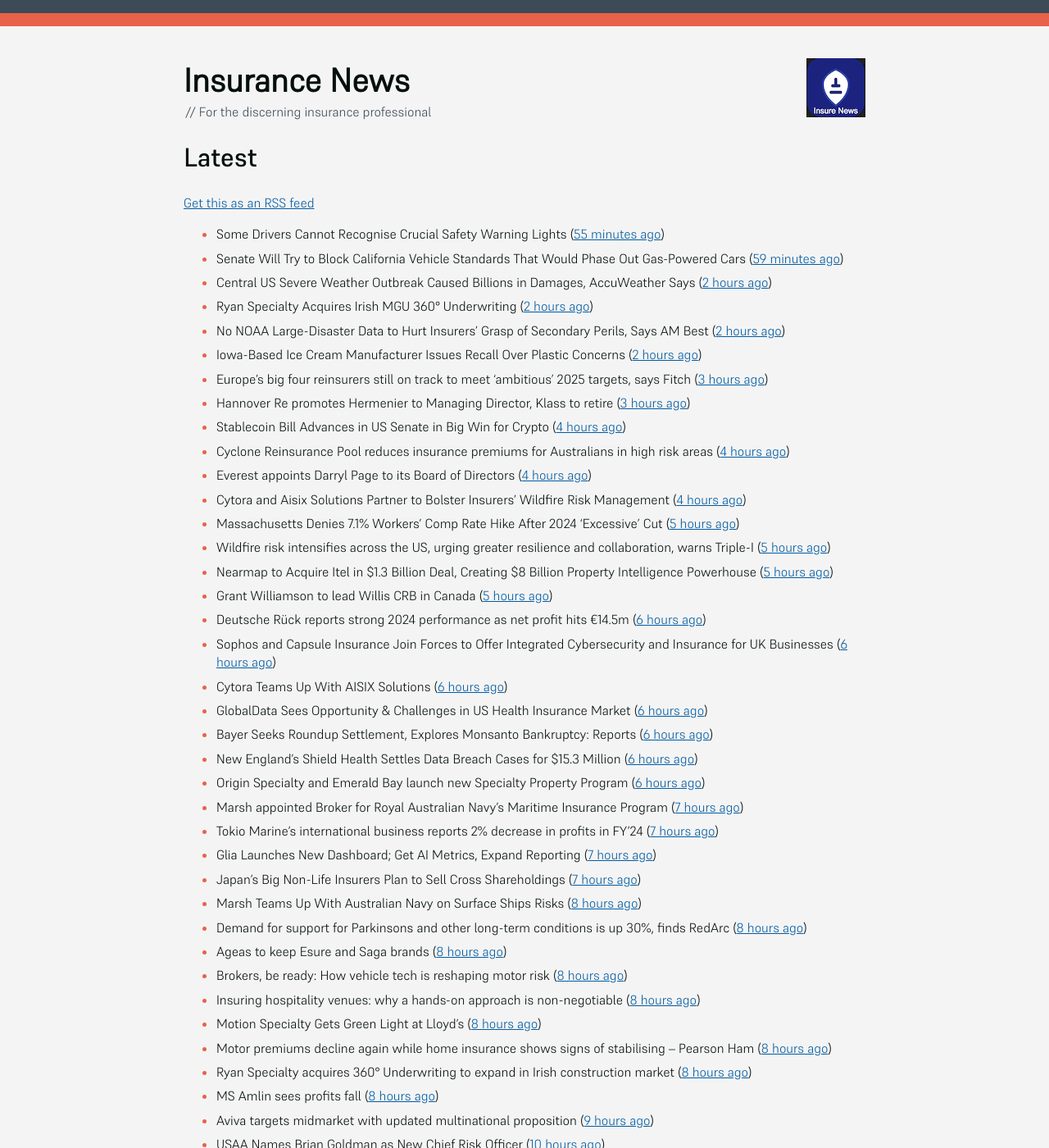
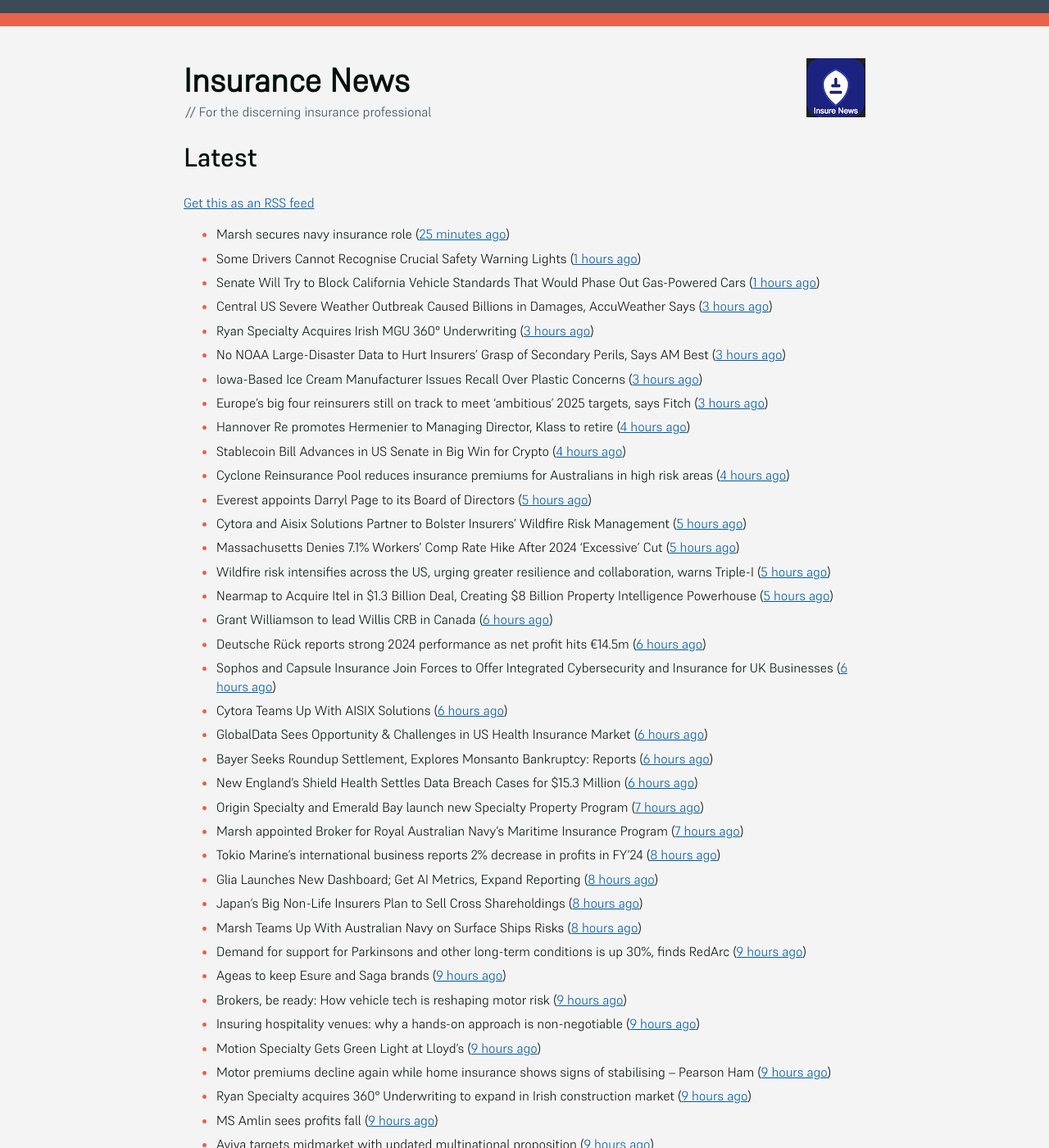
Before and after one commit to mat-0/feeds.thechels.uk, a Jekyll site: the page built from index.md, in a window 1280 px wide and 1400 px high. Shown: the whole window at 82% size. Built offline with Jekyll 4.4.1, drawn with Linux system fonts in a browser that asks for light colours; some of the changed text lies outside the part shown.

Commit message:
New Feed

```diff
--- a/index.md
+++ b/index.md
@@ -8,56 +8,57 @@ description: Latest Updates
 [Get this as an RSS feed](/feed.rss)
 
 <!-- news_marker starts -->
-- Some Drivers Cannot Recognise Crucial Safety Warning Lights ([55 minutes ago](https://insurance-edge.net/2025/05/20/some-drivers-cannot-recognise-crucial-safety-warning-lights/))
-- Senate Will Try to Block California Vehicle Standards That Would Phase Out Gas-Powered Cars ([59 minutes ago](https://www.insurancejournal.com/news/west/2025/05/20/824554.htm))
-- Central US Severe Weather Outbreak Caused Billions in Damages, AccuWeather Says ([2 hours ago](https://www.insurancejournal.com/news/midwest/2025/05/20/824523.htm))
-- Ryan Specialty Acquires Irish MGU 360° Underwriting ([2 hours ago](https://www.insurancejournal.com/news/international/2025/05/20/824530.htm))
-- No NOAA Large-Disaster Data to Hurt Insurers’ Grasp of Secondary Perils, Says AM Best ([2 hours ago](https://www.insurancejournal.com/news/national/2025/05/20/824515.htm))
-- Iowa-Based Ice Cream Manufacturer Issues Recall Over Plastic Concerns ([2 hours ago](https://www.insurancejournal.com/news/midwest/2025/05/20/824520.htm))
+- Marsh secures navy insurance role ([25 minutes ago](https://www.insurancebusinessmag.com/uk/news/construction-engineering/marsh-secures-navy-insurance-role-536336.aspx))
+- Some Drivers Cannot Recognise Crucial Safety Warning Lights ([1 hours ago](https://insurance-edge.net/2025/05/20/some-drivers-cannot-recognise-crucial-safety-warning-lights/))
+- Senate Will Try to Block California Vehicle Standards That Would Phase Out Gas-Powered Cars ([1 hours ago](https://www.insurancejournal.com/news/west/2025/05/20/824554.htm))
+- Central US Severe Weather Outbreak Caused Billions in Damages, AccuWeather Says ([3 hours ago](https://www.insurancejournal.com/news/midwest/2025/05/20/824523.htm))
+- Ryan Specialty Acquires Irish MGU 360° Underwriting ([3 hours ago](https://www.insurancejournal.com/news/international/2025/05/20/824530.htm))
+- No NOAA Large-Disaster Data to Hurt Insurers’ Grasp of Secondary Perils, Says AM Best ([3 hours ago](https://www.insurancejournal.com/news/national/2025/05/20/824515.htm))
+- Iowa-Based Ice Cream Manufacturer Issues Recall Over Plastic Concerns ([3 hours ago](https://www.insurancejournal.com/news/midwest/2025/05/20/824520.htm))
 - Europe’s big four reinsurers still on track to meet ‘ambitious’ 2025 targets, says Fitch ([3 hours ago](https://www.reinsurancene.ws/europes-big-four-reinsurers-still-on-track-to-meet-ambitious-2025-targets-says-fitch/))
-- Hannover Re promotes Hermenier to Managing Director, Klass to retire ([3 hours ago](https://www.reinsurancene.ws/hannover-re-promotes-hermenier-to-managing-director-klass-to-retire/))
+- Hannover Re promotes Hermenier to Managing Director, Klass to retire ([4 hours ago](https://www.reinsurancene.ws/hannover-re-promotes-hermenier-to-managing-director-klass-to-retire/))
 - Stablecoin Bill Advances in US Senate in Big Win for Crypto ([4 hours ago](https://www.insurancejournal.com/news/national/2025/05/20/824512.htm))
 - Cyclone Reinsurance Pool reduces insurance premiums for Australians in high risk areas ([4 hours ago](https://www.reinsurancene.ws/cyclone-reinsurance-pool-reduces-insurance-premiums-for-australians-in-high-risk-areas/))
-- Everest appoints Darryl Page to its Board of Directors ([4 hours ago](https://www.reinsurancene.ws/everest-appoints-darryl-page-to-its-board-of-directors/))
-- Cytora and Aisix Solutions Partner to Bolster Insurers’ Wildfire Risk Management ([4 hours ago](https://www.insurtechinsights.com/cytora-and-aisix-solutions-partner-to-bolster-insurers-wildfire-risk-management/))
+- Everest appoints Darryl Page to its Board of Directors ([5 hours ago](https://www.reinsurancene.ws/everest-appoints-darryl-page-to-its-board-of-directors/))
+- Cytora and Aisix Solutions Partner to Bolster Insurers’ Wildfire Risk Management ([5 hours ago](https://www.insurtechinsights.com/cytora-and-aisix-solutions-partner-to-bolster-insurers-wildfire-risk-management/))
 - Massachusetts Denies 7.1% Workers’ Comp Rate Hike After 2024 ‘Excessive’ Cut ([5 hours ago](https://www.insurancejournal.com/news/east/2025/05/20/824489.htm))
 - Wildfire risk intensifies across the US, urging greater resilience and collaboration, warns Triple-I ([5 hours ago](https://www.reinsurancene.ws/wildfire-risk-intensifies-across-the-us-urging-greater-resilience-and-collaboration-warns-triple-i/))
 - Nearmap to Acquire Itel in $1.3 Billion Deal, Creating $8 Billion Property Intelligence Powerhouse ([5 hours ago](https://www.insurtechinsights.com/nearmap-to-acquire-itel-in-1-3-billion-deal-creating-8-billion-property-intelligence-powerhouse/))
-- Grant Williamson to lead Willis CRB in Canada ([5 hours ago](https://www.reinsurancene.ws/grant-williamson-to-lead-willis-crb-in-canada/))
+- Grant Williamson to lead Willis CRB in Canada ([6 hours ago](https://www.reinsurancene.ws/grant-williamson-to-lead-willis-crb-in-canada/))
 - Deutsche Rück reports strong 2024 performance as net profit hits €14.5m ([6 hours ago](https://www.reinsurancene.ws/deutsche-ruck-reports-strong-2024-performance-as-net-profit-hits-e14-5m/))
 - Sophos and Capsule Insurance Join Forces to Offer Integrated Cybersecurity and Insurance for UK Businesses ([6 hours ago](https://www.insurtechinsights.com/sophos-and-capsule-insurance-join-forces-to-offer-integrated-cybersecurity-and-insurance-for-uk-businesses/))
 - Cytora Teams Up With AISIX Solutions ([6 hours ago](https://insurance-edge.net/2025/05/20/cytora-teams-up-with-aisix-solutions/))
 - GlobalData Sees Opportunity & Challenges in US Health Insurance Market ([6 hours ago](https://insurance-edge.net/2025/05/20/globaldata-sees-opportunity-challenges-in-us-health-insurance-market/))
 - Bayer Seeks Roundup Settlement, Explores Monsanto Bankruptcy: Reports ([6 hours ago](https://www.insurancejournal.com/news/national/2025/05/20/824477.htm))
 - New England’s Shield Health Settles Data Breach Cases for $15.3 Million ([6 hours ago](https://www.insurancejournal.com/news/east/2025/05/20/824475.htm))
-- Origin Specialty and Emerald Bay launch new Specialty Property Program ([6 hours ago](https://www.reinsurancene.ws/origin-specialty-and-emerald-bay-launch-new-specialty-property-program/))
+- Origin Specialty and Emerald Bay launch new Specialty Property Program ([7 hours ago](https://www.reinsurancene.ws/origin-specialty-and-emerald-bay-launch-new-specialty-property-program/))
 - Marsh appointed Broker for Royal Australian Navy’s Maritime Insurance Program ([7 hours ago](https://www.reinsurancene.ws/marsh-appointed-broker-for-royal-australian-navys-maritime-insurance-program/))
-- Tokio Marine’s international business reports 2% decrease in profits in FY’24 ([7 hours ago](https://www.reinsurancene.ws/tokio-marines-international-business-reports-2-decrease-in-profits-in-fy24/))
-- Glia Launches New Dashboard; Get AI Metrics, Expand Reporting ([7 hours ago](https://insurance-edge.net/2025/05/20/glia-launches-new-dashboard-get-ai-metrics-expand-reporting/))
-- Japan’s Big Non-Life Insurers Plan to Sell Cross Shareholdings ([7 hours ago](https://www.insurancejournal.com/news/international/2025/05/20/824468.htm))
+- Tokio Marine’s international business reports 2% decrease in profits in FY’24 ([8 hours ago](https://www.reinsurancene.ws/tokio-marines-international-business-reports-2-decrease-in-profits-in-fy24/))
+- Glia Launches New Dashboard; Get AI Metrics, Expand Reporting ([8 hours ago](https://insurance-edge.net/2025/05/20/glia-launches-new-dashboard-get-ai-metrics-expand-reporting/))
+- Japan’s Big Non-Life Insurers Plan to Sell Cross Shareholdings ([8 hours ago](https://www.insurancejournal.com/news/international/2025/05/20/824468.htm))
 - Marsh Teams Up With Australian Navy on Surface Ships Risks ([8 hours ago](https://insurance-edge.net/2025/05/20/marsh-teams-up-with-australian-navy-on-surface-ships-risks/))
-- Demand for support for Parkinsons and other long-term conditions is up 30%, finds RedArc ([8 hours ago](https://ifamagazine.com/demand-for-support-for-parkinsons-and-other-long-term-conditions-is-up-30-finds-redarc/))
-- Ageas to keep Esure and Saga brands ([8 hours ago](https://www.postonline.co.uk/news/7957788/ageas-to-keep-esure-and-saga-brands))
-- Brokers, be ready: How vehicle tech is reshaping motor risk ([8 hours ago](https://www.insurancebusinessmag.com/uk/news/auto-motor/brokers-be-ready-how-vehicle-tech-is-reshaping-motor-risk-536269.aspx))
-- Insuring hospitality venues: why a hands-on approach is non-negotiable ([8 hours ago](https://www.insurancebusinessmag.com/uk/news/hospitality/insuring-hospitality-venues-why-a-handson-approach-is-nonnegotiable-536268.aspx))
-- Motion Specialty Gets Green Light at Lloyd’s ([8 hours ago](https://insurance-edge.net/2025/05/20/motion-specialty-gets-green-light-at-lloyds/))
-- Motor premiums decline again while home insurance shows signs of stabilising – Pearson Ham ([8 hours ago](https://www.insurancebusinessmag.com/uk/news/auto-motor/motor-premiums-decline-again-while-home-insurance-shows-signs-of-stabilising--pearson-ham-536267.aspx))
-- Ryan Specialty acquires 360° Underwriting to expand in Irish construction market ([8 hours ago](https://www.insurancebusinessmag.com/uk/news/breaking-news/ryan-specialty-acquires-360-underwriting-to-expand-in-irish-construction-market-536266.aspx))
-- MS Amlin sees profits fall ([8 hours ago](https://www.insurancebusinessmag.com/uk/news/breaking-news/ms-amlin-sees-profits-fall-536259.aspx))
+- Demand for support for Parkinsons and other long-term conditions is up 30%, finds RedArc ([9 hours ago](https://ifamagazine.com/demand-for-support-for-parkinsons-and-other-long-term-conditions-is-up-30-finds-redarc/))
+- Ageas to keep Esure and Saga brands ([9 hours ago](https://www.postonline.co.uk/news/7957788/ageas-to-keep-esure-and-saga-brands))
+- Brokers, be ready: How vehicle tech is reshaping motor risk ([9 hours ago](https://www.insurancebusinessmag.com/uk/news/auto-motor/brokers-be-ready-how-vehicle-tech-is-reshaping-motor-risk-536269.aspx))
+- Insuring hospitality venues: why a hands-on approach is non-negotiable ([9 hours ago](https://www.insurancebusinessmag.com/uk/news/hospitality/insuring-hospitality-venues-why-a-handson-approach-is-nonnegotiable-536268.aspx))
+- Motion Specialty Gets Green Light at Lloyd’s ([9 hours ago](https://insurance-edge.net/2025/05/20/motion-specialty-gets-green-light-at-lloyds/))
+- Motor premiums decline again while home insurance shows signs of stabilising – Pearson Ham ([9 hours ago](https://www.insurancebusinessmag.com/uk/news/auto-motor/motor-premiums-decline-again-while-home-insurance-shows-signs-of-stabilising--pearson-ham-536267.aspx))
+- Ryan Specialty acquires 360° Underwriting to expand in Irish construction market ([9 hours ago](https://www.insurancebusinessmag.com/uk/news/breaking-news/ryan-specialty-acquires-360-underwriting-to-expand-in-irish-construction-market-536266.aspx))
+- MS Amlin sees profits fall ([9 hours ago](https://www.insurancebusinessmag.com/uk/news/breaking-news/ms-amlin-sees-profits-fall-536259.aspx))
 - Aviva targets midmarket with updated multinational proposition ([9 hours ago](https://www.postonline.co.uk/broker/7957787/aviva-targets-midmarket-with-updated-multinational-proposition))
 - USAA Names Brian Goldman as New Chief Risk Officer ([10 hours ago](https://www.insurtechinsights.com/usaa-names-brian-goldman-as-new-chief-risk-officer/))
-- FCA defends decision to ditch insurance CPD ([10 hours ago](https://www.postonline.co.uk/news/7957780/fca-defends-decision-to-ditch-insurance-cpd))
+- FCA defends decision to ditch insurance CPD ([11 hours ago](https://www.postonline.co.uk/news/7957780/fca-defends-decision-to-ditch-insurance-cpd))
 - People Moves: Boroughs Named Chubb Group Vice Chairman, Hogan Succeeds Boroughs as Investment Officer; Cushing Named Head of Construction at Zurich NA ([12 hours ago](https://www.insurancejournal.com/news/national/2025/05/20/824390.htm))
 - More Tornadoes Plow Through Central US, Leaving Thousands Without Power ([12 hours ago](https://www.insurancejournal.com/news/southeast/2025/05/20/824450.htm))
 - Ministry of Justice's Legal Aid Agency suspends services amid cyberattack ([12 hours ago](https://www.insurancebusinessmag.com/uk/news/cyber/ministry-of-justices-legal-aid-agency-suspends-services-amid-cyberattack-536241.aspx))
-- Aviva on how a garden can protect your property from extreme weather ([12 hours ago](https://www.insurancebusinessmag.com/uk/news/property-insurance/aviva-on-how-a-garden-can-protect-your-property-from-extreme-weather-536238.aspx))
-- Allianz unveils Unity Awards ([12 hours ago](https://www.insurancebusinessmag.com/uk/news/breaking-news/allianz-unveils-unity-awards-536237.aspx))
-- AmTrust International reports progress in Turkey ([12 hours ago](https://www.insurancebusinessmag.com/uk/news/breaking-news/amtrust-international-reports-progress-in-turkey-536236.aspx))
+- Aviva on how a garden can protect your property from extreme weather ([13 hours ago](https://www.insurancebusinessmag.com/uk/news/property-insurance/aviva-on-how-a-garden-can-protect-your-property-from-extreme-weather-536238.aspx))
+- Allianz unveils Unity Awards ([13 hours ago](https://www.insurancebusinessmag.com/uk/news/breaking-news/allianz-unveils-unity-awards-536237.aspx))
+- AmTrust International reports progress in Turkey ([13 hours ago](https://www.insurancebusinessmag.com/uk/news/breaking-news/amtrust-international-reports-progress-in-turkey-536236.aspx))
 - Could Your Tech Stack Use a Spring Cleaning? How to Reduce Insurance IT Complexity with APIs ([13 hours ago](https://www.insurancejournal.com/blogs/agentsync/2025/05/20/822951.htm))
 - Driverless Trucking Firm Aurora Puts Human Back in Driver’s Seat ([13 hours ago](https://www.insurancejournal.com/news/southcentral/2025/05/20/824443.htm))
 - Big Interview: Jason Richards, Swiss Re ([13 hours ago](https://www.postonline.co.uk/reinsurance/7957541/big-interview-jason-richards-swiss-re))
-- APCIA: Record Shows ‘Minimal Complaints’ on Hurricane Milton, Helene Claims ([13 hours ago](https://www.insurancejournal.com/news/national/2025/05/20/824364.htm))
-- Italy’s Data Watchdog Fines AI Company Replika’s Developer $5.6 Million ([13 hours ago](https://www.insurancejournal.com/news/international/2025/05/20/824403.htm))
+- APCIA: Record Shows ‘Minimal Complaints’ on Hurricane Milton, Helene Claims ([14 hours ago](https://www.insurancejournal.com/news/national/2025/05/20/824364.htm))
+- Italy’s Data Watchdog Fines AI Company Replika’s Developer $5.6 Million ([14 hours ago](https://www.insurancejournal.com/news/international/2025/05/20/824403.htm))
 - EY Negligently Missed Huge Fraud at Collapsed Hospital Operator, $3B UK Trial Hears ([14 hours ago](https://www.insurancejournal.com/news/international/2025/05/20/824369.htm))
 - EU Will Propose to G7 Nations a Reduction in Sanctions Price Cap for Russian Oil ([14 hours ago](https://www.insurancejournal.com/news/international/2025/05/20/824398.htm))
 - Motion Specialty Launches Lloyd’s MGU, Founded by Former Hiscox Executives ([14 hours ago](https://www.insurancejournal.com/news/international/2025/05/20/824409.htm))
@@ -106,13 +107,12 @@ description: Latest Updates
 - Climate proofing businesses as the summer season arrives ([4 days ago](https://www.insurancebusinessmag.com/uk/news/catastrophe/climate-proofing-businesses-as-the-summer-season-arrives-535973.aspx))
 - Aegon grows Q1 2025 operating capital generation amid US mortality pressure ([4 days ago](https://www.insurancebusinessmag.com/uk/news/breaking-news/aegon-grows-q1-2025-operating-capital-generation-amid-us-mortality-pressure-535972.aspx))
 - IFB flags social media ghost brokers targeting learner and young car insurance buyers ([4 days ago](https://www.insurancebusinessmag.com/uk/news/auto-motor/ifb-flags-social-media-ghost-brokers-targeting-learner-and-young-car-insurance-buyers-535971.aspx))
-- LMA celebrates claims community achievements at 2025 awards night ([4 days ago](https://www.insurancebusinessmag.com/uk/news/claims/lma-celebrates-claims-community-achievements-at-2025-awards-night-535970.aspx))
 - Yutree MD optimistic for the future of independent brokers ([4 days ago](https://www.postonline.co.uk/news/7957767/yutree-md-optimistic-for-the-future-of-independent-brokers))
 - FCA hopes firms will gain confidence with fewer rules ([4 days ago](https://www.postonline.co.uk/news/7957766/fca-hopes-firms-will-gain-confidence-with-fewer-rules))
 - What Tiernan will find in the Lloyd’s CEO in-tray ([4 days ago](https://www.postonline.co.uk/lloydslondon/7957720/what-tiernan-will-find-in-the-lloyds-ceo-in-tray))
 - Penny Black’s Social Diary: Markerstudy’s premiere; iCan’s lassi ([4 days ago](https://www.postonline.co.uk/people/7957568/penny-blacks-social-diary-markerstudys-premiere-icans-lassi))
 - How insurers can use systemic risk knowledge internally ([4 days ago](https://www.dig-in.com/opinion/how-insurers-can-use-systemic-risk-knowledge-internally))
-- Marsh McLennan moves to Amazon cloud; ZestyAI in Connecticut and West Virginia: Insurtech news ([4 days ago](https://www.dig-in.com/news/marsh-mclennan-to-amazon-cloud-zestyai-and-insurtech-news))
+- Marsh McLennan moves to Amazon cloud; ZestyAI in Connecticut and West Virginia: Insurtech news ([5 days ago](https://www.dig-in.com/news/marsh-mclennan-to-amazon-cloud-zestyai-and-insurtech-news))
 - Tiernan calls out ‘egregious trading behaviours’ at Lloyd’s ([5 days ago](https://www.postonline.co.uk/lloydslondon/7957765/tiernan-calls-out-egregious-trading-behaviours-at-lloyds))
 - Nationwide Partners with Kadance to Offer Genomics-Based Precision Health to Life Insurance Customers ([5 days ago](https://www.insurtechinsights.com/nationwide-partners-with-kadance-to-offer-genomics-based-precision-health-to-life-insurance-customers/))
 - Africa startups to seek new backers ([5 days ago](https://www.dig-in.com/articles/africa-startups-to-seek-new-backers))
```
Also changed, not shown: other parts of index.md (+1 -1 lines).
